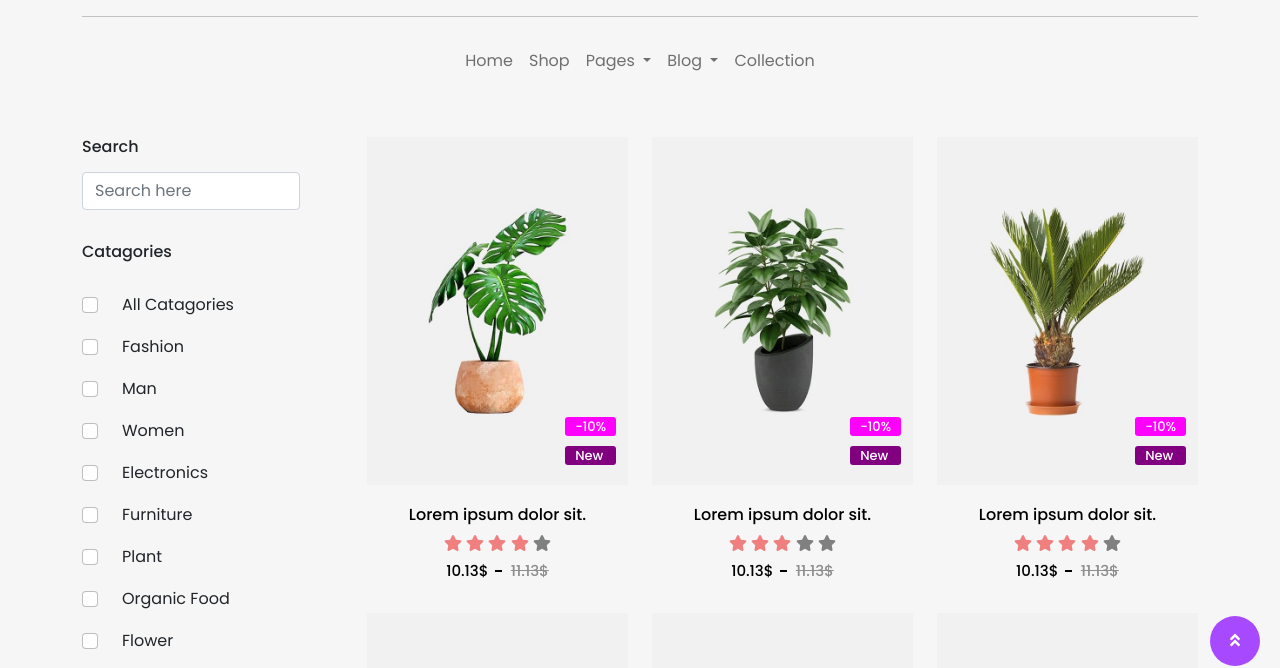
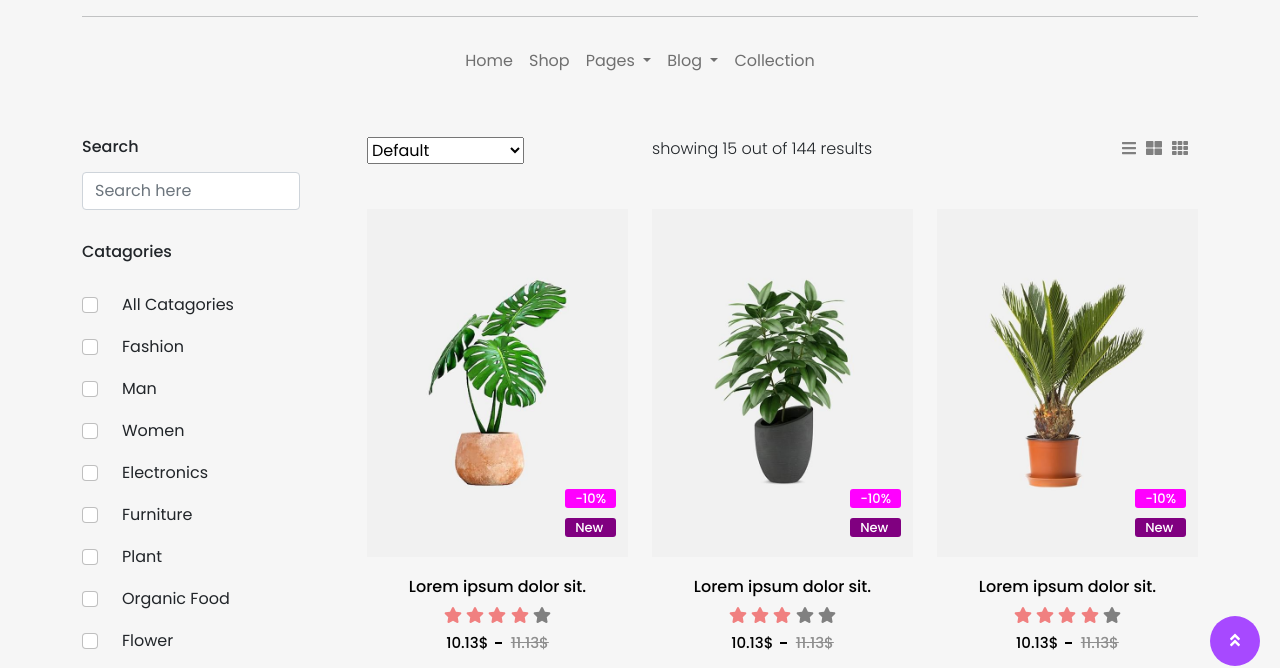
Before and after one commit to Gunners-Dev/Van-Bang-Ecommerce, a website built with Parcel: page src/shop.html in a window 1280 px wide. Shown: the part 74-742 px from the top of the page. Built offline with nearby package versions, Linux system fonts and the light colour scheme.

Commit message:
various changes made to shop pages

```diff
--- a/src/scss/main.scss
+++ b/src/scss/main.scss
@@ -633,6 +633,22 @@ body{
             display: block;
             padding: 6px 12px;
             font-size: 14px;
+            transition: 0.3s;
+
+            &:hover{
+                background-color: #A749FF;
+                color: #fff;
+            }
         }
     }
 }
+
+// grid css
+.grid{
+    display: flex;
+    justify-content: end;
+    a{
+        color: gray;
+        padding-right: 10px;
+    }
+}
--- a/src/shop.html
+++ b/src/shop.html
@@ -112,7 +112,7 @@
     </div>
     <!-- lower nav ends -->
 
-    <!-- main shop areacontent starts -->
+    <!-- main shop area content starts -->
     <div class="container my-5">
         <div class="row">
             <div class="col-md-3">
@@ -388,6 +388,22 @@
             </div>
             <div class="col-md-9">
                 <div class="row">
+                    <div class="col-md-4">
+                        <select class="form-select-md" aria-label="Default">
+                            <option selected>Default</option>
+                            <option value="1">Default</option>
+                            <option value="2">Price High to Low</option>
+                            <option value="3">Price Low to High</option>
+                          </select>
+                    </div>
+                    <div class="col-md-4">
+                        <p class="fs-6 fw-light">showing 15 out of 144 results</p>
+                    </div>
+                    <div class="col-md-4 mb-5 grid">
+                        <span><a href="#"><i class="fas fa-bars"></i></a></span>
+                        <span><a href="#"><i class="fas fa-th-large"></i></a></span>
+                        <span><a href="#"><i class="fas fa-th"></i></a></span>
+                    </div>
                     <div class="col-md-4">
                         <div class="product_wrap">
                           <div class="product_img">
```
Also changed, not shown: dist/shop.html, 8 other files.
